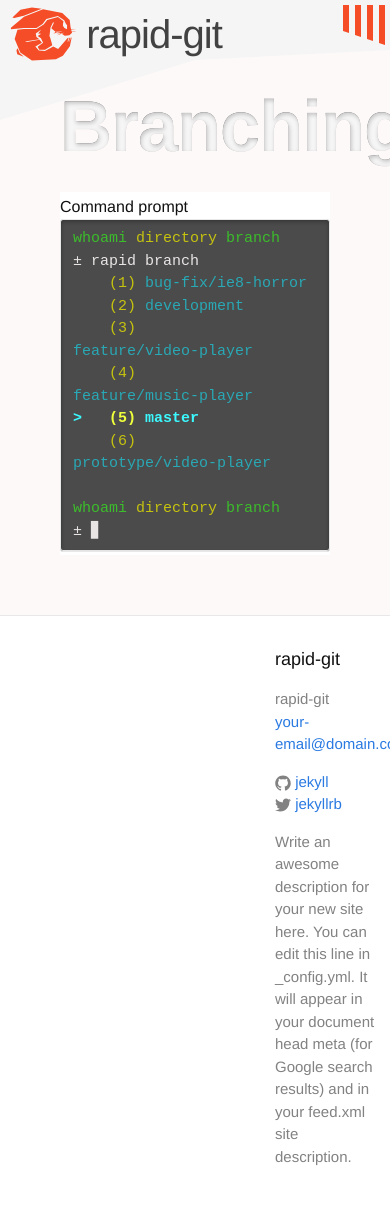
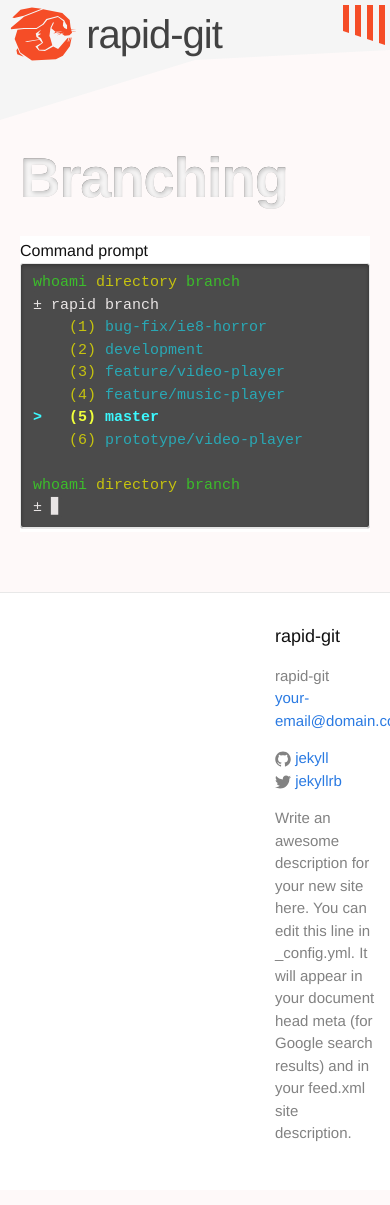
Before and after one commit to rapid-git/rapid-git.github.io, a Jekyll site: the page built from branching.html, in a window 390 px wide and 1213 px high. Shown: the top 1205 px of the window. Built offline with Jekyll 4.4.1, drawn with Linux system fonts in a browser that asks for light colours.

Commit message:
making documentation layout a little bit more low resolution friendly

```diff
--- a/_layouts/docs.html
+++ b/_layouts/docs.html
@@ -3,7 +3,7 @@
 
   {% include head.html %}
 
-  <body>
+  <body class="documentation-page">
 
     {% include header-left.html %}
 
--- a/_sass/_layout_doc.scss
+++ b/_sass/_layout_doc.scss
@@ -1,33 +1,19 @@
 ::-moz-selection { background: $middle-color; color: #fff; text-shadow: none; }
 ::selection { background: $middle-color; color: #fff; text-shadow: none; }
-
-.page-content {
-  padding: 3 * $spacing-unit 0 $spacing-unit;
-}
-
-.documentation {
-  padding: 0 $spacing-unit * 2;
-}
 
 .documentation-header {
   margin-bottom: $spacing-unit;
 
+  .documentation-title {
+    letter-spacing: -1px;
+    line-height: 1;
+  }
+
   .inset-text {
-    font-size: 72px;
     font-weight: bolder;
     color: rgba(245,245,245, 0.8);
     text-shadow: 1px 2px 4px $background-color,
-                 0 0 0 #000;
-  }
-}
-
-.documentation-title {
-  font-size: 42px;
-  letter-spacing: -1px;
-  line-height: 1;
-
-  @include media-query($on-laptop) {
-    font-size: 36px;
+                 0 0 0 black;
   }
 }
 
@@ -59,8 +45,30 @@
   }
 }
 
+@media only screen and (max-width: 999px) {
+  .documentation-page > .page-content {
+    padding: 5 * $spacing-unit 0 $spacing-unit;
+  }
+
+  .documentation {
+    padding: 0 $spacing-unit / 1.5;
+  }
+
+  .documentation-header > .documentation-title {
+    font-size: 56px;
+  }
+}
+
 @media (min-width: 1000px) {
-  .page-content {
+  .documentation-page > .page-content {
     padding: $spacing-unit 0 $spacing-unit 260px;
   }
+
+  .documentation {
+    padding: 0 $spacing-unit * 2;
+  }
+
+  .documentation-header > .documentation-title {
+    font-size: 72px;
+  }
 }
```
